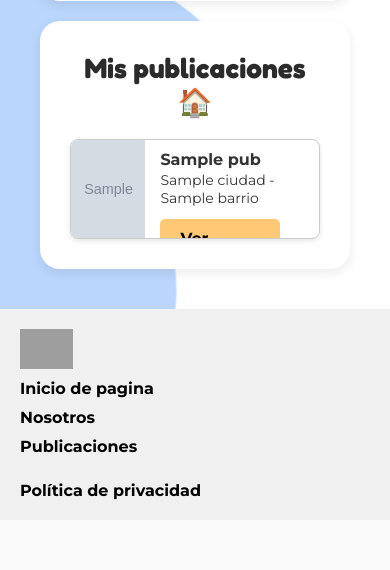
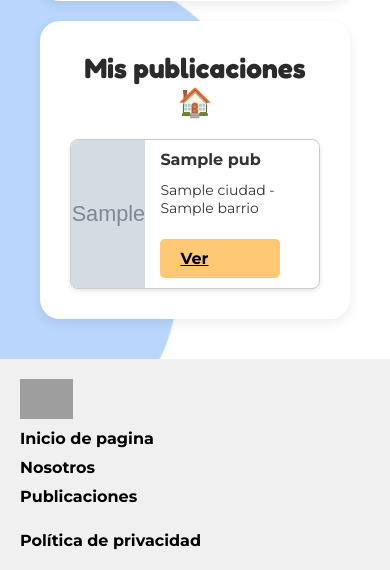
Before and after one commit to Deivyt2608/HoomieAPP, a FastAPI app: template templates/perfil.html in a window 390 px wide. Shown: the part 959-1529 px from the top of the page. Before the commit the page ends 1459 px from the top, so only its background shows below. Run offline with FastAPI, Linux system fonts and the light colour scheme; the template is opened without the code that fills it: most values are stand-ins (such as "Sample title", 1, 10 or a date in 2020); grey boxes marked "Sample" are stand-in pictures; some web fonts are replaced; grey boxes are pictures that could not be loaded.

Commit message:
fix(perfil) diseño mas responsivo

```diff
--- a/static/css/perfil.css
+++ b/static/css/perfil.css
@@ -268,6 +268,10 @@ body {
     .panel {
       flex: 1 1 100%;
     }
+    .card{
+      min-height: 150px;
+      max-height: 150px;
+    }
   }
 
 .publicaciones-grid {
```
